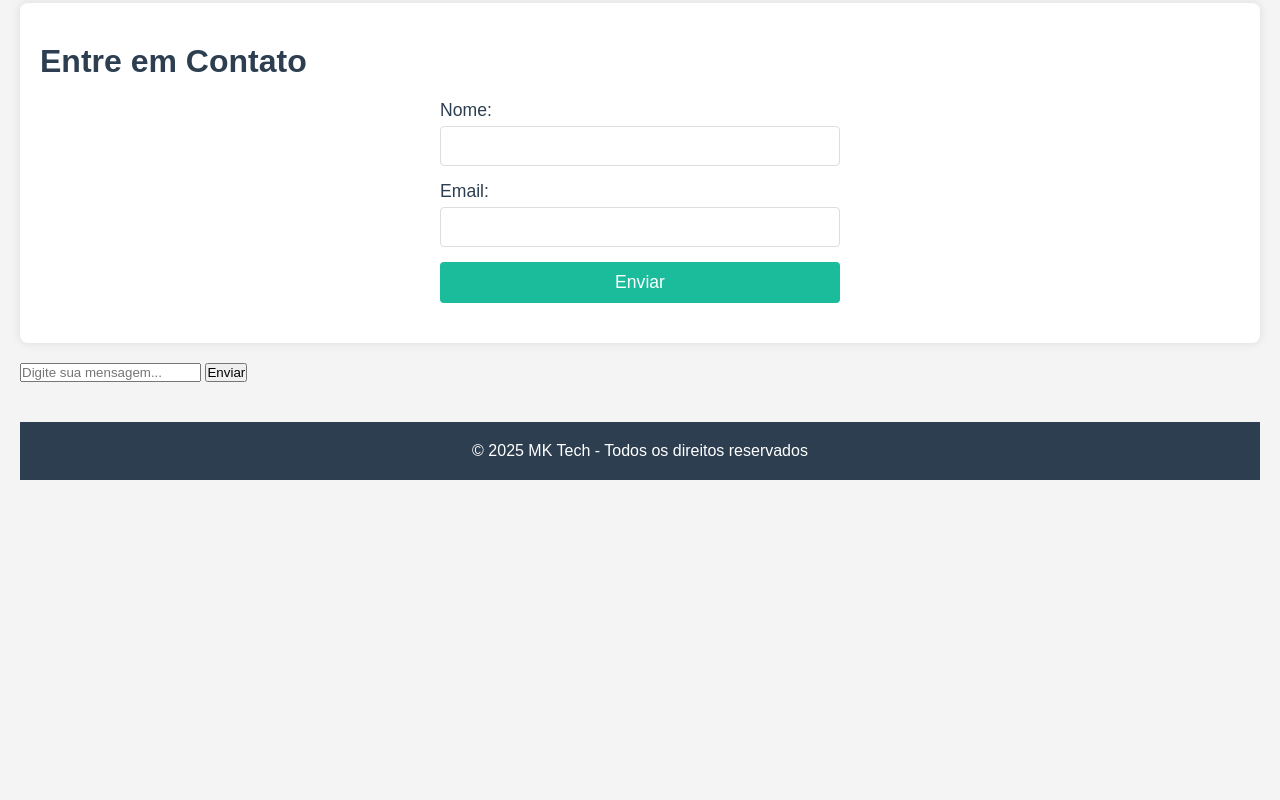
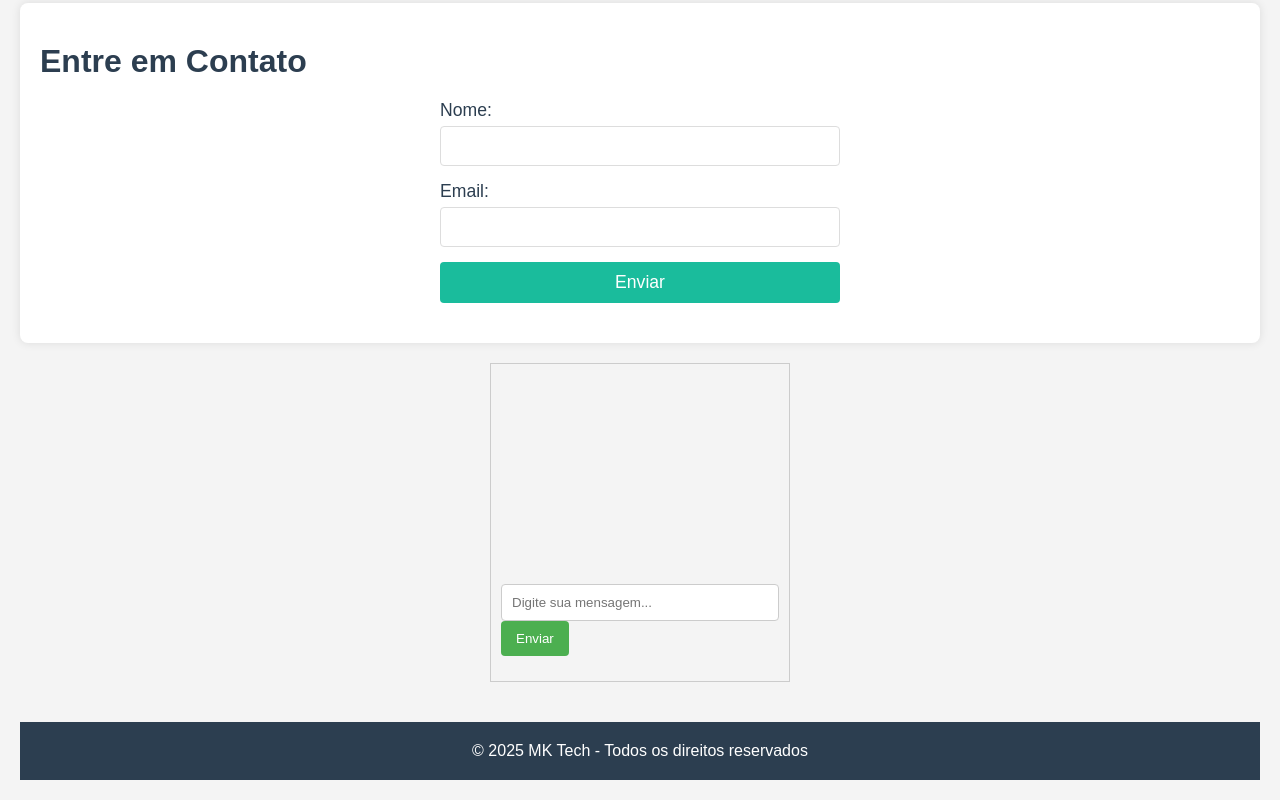
Before and after one commit to michaelpatric/portifolio, a plain HTML site: page index.html in a window 1280 px wide. Shown: the part 667-1467 px from the top of the page. Before the commit the page ends 1167 px from the top, so only its background shows below. Drawn offline with Linux system fonts and the light colour scheme.

Commit message:
alterando o  css e o index para melhorar o visual

```diff
--- a/css/styles.css
+++ b/css/styles.css
@@ -189,3 +189,44 @@ footer p {
         font-size: 1rem;
     }
 }
+
+/*chatbot*/
+/* Estilos para o campo de entrada do chat */
+.form-group {
+    margin-bottom: 15px;
+}
+
+.form-control {
+    width: 100%;
+    padding: 10px;
+    border: 1px solid #ccc;
+    border-radius: 4px;
+    box-sizing: border-box;
+}
+
+/* Estilos para o botão de envio do chat */
+.btn {
+    background-color: #4CAF50; /* Cor de fundo do botão */
+    color: white; /* Cor do texto do botão */
+    padding: 10px 15px;
+    border: none;
+    border-radius: 4px;
+    cursor: pointer;
+}
+
+.btn:hover {
+    background-color: #3e8e41; /* Cor de fundo do botão ao passar o mouse */
+}
+
+#chatbot {
+    border: 1px solid #ccc;
+    padding: 10px;
+    width: 300px;
+    margin: 20px auto;
+}
+
+#chatbot-messages {
+    height: 200px;
+    overflow-y: scroll;
+    margin-bottom: 10px;
+}
--- a/index.html
+++ b/index.html
@@ -51,9 +51,9 @@
     <div id="chatbot">
         <div id="chatbot-messages" aria-live="polite"></div>
         <div id="chatbot-loading" style="display: none;">Carregando...</div>
-        <div id="chatbot-input">
-            <input type="text" id="chatbot-user-input" placeholder="Digite sua mensagem..." aria-label="Digite sua mensagem">
-            <button id="chatbot-send-button" aria-label="Enviar mensagem">Enviar</button>
+        <div class="form-group">
+            <input type="text" id="chatbot-user-input" placeholder="Digite sua mensagem..." aria-label="Digite sua mensagem" class="form-control">
+            <button id="chatbot-send-button" aria-label="Enviar mensagem" class="btn">Enviar</button>
         </div>
     </div>
 
```
